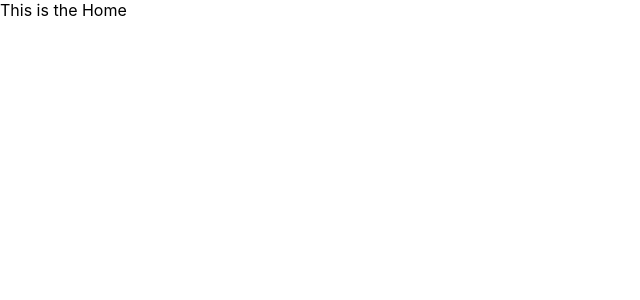
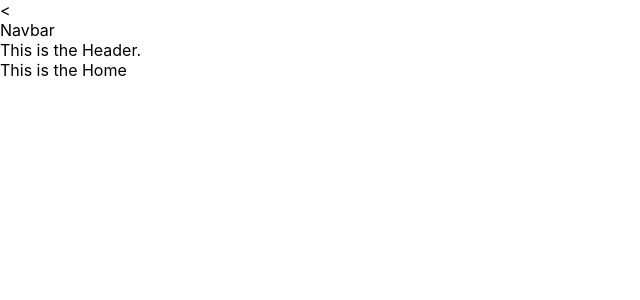
Before and after one commit to NewIncome/catalogue-of-statistics, a React (Create React App) app: page / in a window 1280 px wide. Shown: the top 300 px of the page, without its empty margins (0-640 px from the left). Built offline with nearby package versions, Linux system fonts and the light colour scheme.

Commit message:
Add code for basic React components, as well as more component files
- Add files for component/Detail, container/ItemDetails & page/Items
- Add code for pages(4), containers(2) and components(4)

```diff
--- /dev/null
+++ b/src/components/Detail.js
@@ -0,0 +1,9 @@
+import React from 'react';
+
+const Detail = () => (
+  <div className="detail">
+    This is an Item&#39;s Detail.
+  </div>
+);
+
+export default Detail;
--- a/src/components/Header.js
+++ b/src/components/Header.js
@@ -0,0 +1,9 @@
+import React from 'react';
+
+const Header = () => (
+  <header id="header">
+    This is the Header.
+  </header>
+);
+
+export default Header;
--- a/src/components/Navbar.js
+++ b/src/components/Navbar.js
@@ -0,0 +1,10 @@
+import React from 'react';
+
+const Navbar = () => (
+  <nav id="navbar">
+    <div>{'<'}</div>
+    <div>Navbar</div>
+  </nav>
+);
+
+export default Navbar;
--- /dev/null
+++ b/src/containers/ItemDetails.js
@@ -0,0 +1,10 @@
+import React from 'react';
+import Detail from '../components/Detail';
+
+const ItemDetails = () => (
+  <section id="item-details">
+    <Detail />
+  </section>
+);
+
+export default ItemDetails;
--- a/src/pages/Details.js
+++ b/src/pages/Details.js
@@ -0,0 +1,15 @@
+import React from 'react';
+import Header from '../components/Header';
+import Navbar from '../components/Navbar';
+import ItemDetails from '../containers/ItemDetails';
+
+const Details = () => (
+  <>
+    <Navbar />
+    <Header />
+    <div>This is the <u>List of Details</u> available for the selected Item:</div>
+    <ItemDetails />
+  </>
+);
+
+export default Details;
--- a/src/pages/Error.js
+++ b/src/pages/Error.js
@@ -0,0 +1,13 @@
+import React from 'react';
+import Header from '../components/Header';
+import Navbar from '../components/Navbar';
+
+const Error = () => (
+  <>
+    <Navbar />
+    <Header />
+    <div>The search resulted in an Error, please try again</div>
+  </>
+);
+
+export default Error;
--- a/src/pages/Home.js
+++ b/src/pages/Home.js
@@ -1,13 +1,13 @@
-/* eslint-disable no-unused-vars */
 import React from 'react';
 import Header from '../components/Header';
 import Navbar from '../components/Navbar';
 
 const Home = () => (
   <>
-    {/* <Navbar />
-    <Header /> */}
+    <Navbar />
+    <Header />
     <div>This is the Home</div>
+    {/* <Link></Link> */}
   </>
 );
 
```
Also changed, not shown: src/components/Item.js (+9 -0 lines), src/containers/ItemList.js (+10 -0 lines), src/pages/Items.js (added, +15 -0 lines), .eslintrc.json.
